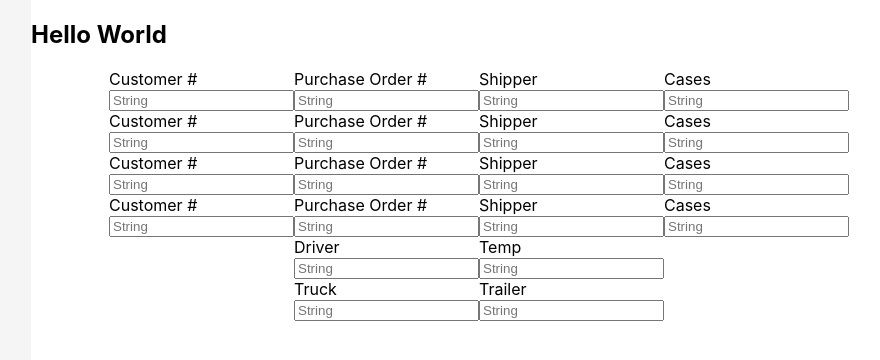
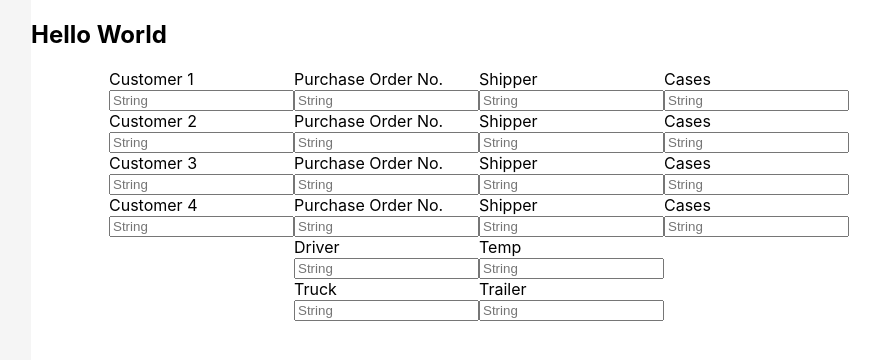
Before and after one commit to RiazCKhan/SR-front-end-test, a React (Create React App) app: page / in a window 1280 px wide. Shown: the top 360 px of the page, without its empty margins (161-1041 px from the left). Built offline with nearby package versions, Linux system fonts and the light colour scheme.

Commit message:
update component to dynamicall accept values

```diff
--- a/src/components/PurchaseListItem.jsx
+++ b/src/components/PurchaseListItem.jsx
@@ -1,25 +1,28 @@
 import './PurchaseListItem.css'
 
-export default function PurchaseListItem() {
+export default function PurchaseListItem(props) {
+
+const { customer, purchaseOrderNumber, shipper, cases } = props
+
   return (
     <section className='purchase-card'>
       <article>
-        <div>Customer #</div>
+        <div>{customer}</div>
         <input placeholder="String" />
       </article>
 
       <article>
-        <div>Purchase Order #</div>
+        <div>{purchaseOrderNumber}</div>
         <input placeholder="String" />
       </article>
 
       <article>
-        <div>Shipper</div>
+        <div>{shipper}</div>
         <input placeholder="String" />
       </article>
 
       <article>
-        <div>Cases</div>
+        <div>{cases}</div>
         <input placeholder="String" />
       </article>
     </section>
```
